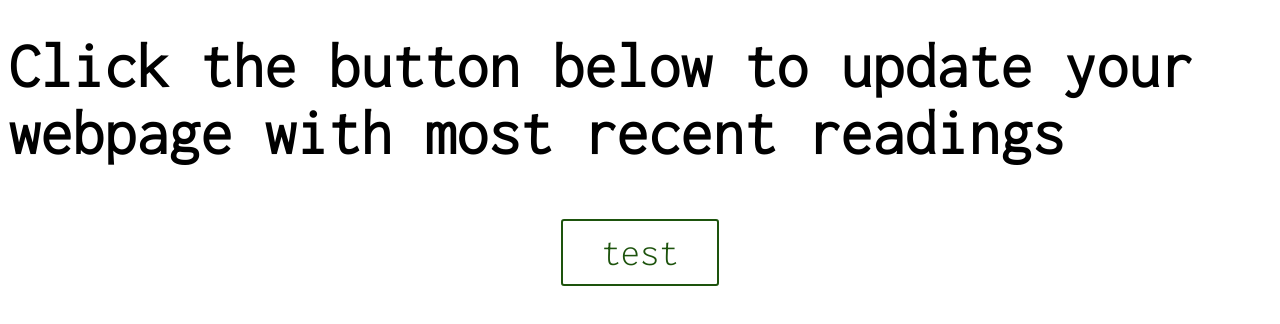
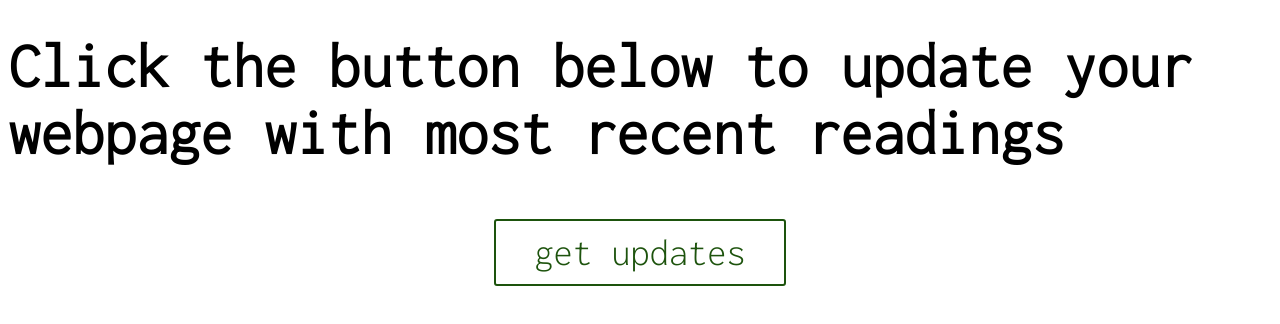
Before and after one commit to dekamor/plantAid, a plain HTML site: page web/index.html in a window 1280 px wide. Shown: the part 154-478 px from the top of the page. Drawn offline with nearby package versions, Linux system fonts and the light colour scheme; no server answers.

Commit message:
update html button

```diff
--- a/web/index.html
+++ b/web/index.html
@@ -14,7 +14,7 @@
         <h2>Click the button below to update your webpage with most recent readings</h2>
 
 
-        <button class="square_btn"  onclick="myFunction()"> test </button>
+        <button class="square_btn"  onclick="myFunction()"> get updates </button>
 
         <p id="date"></p>
         <p id="time"></p>
```
